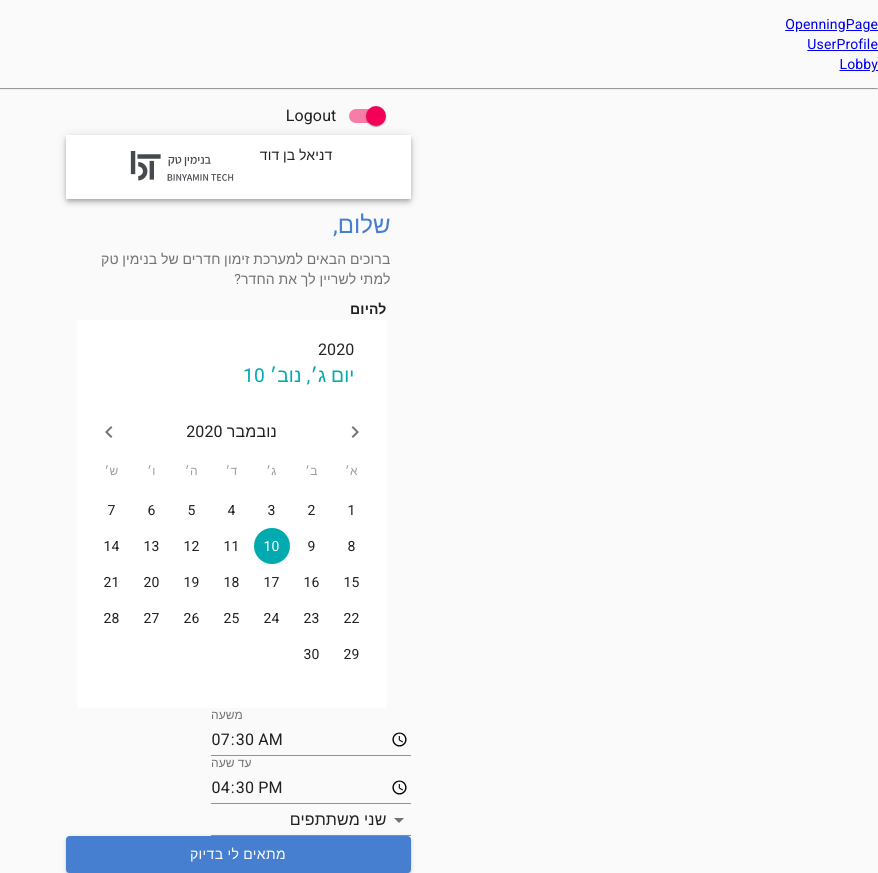
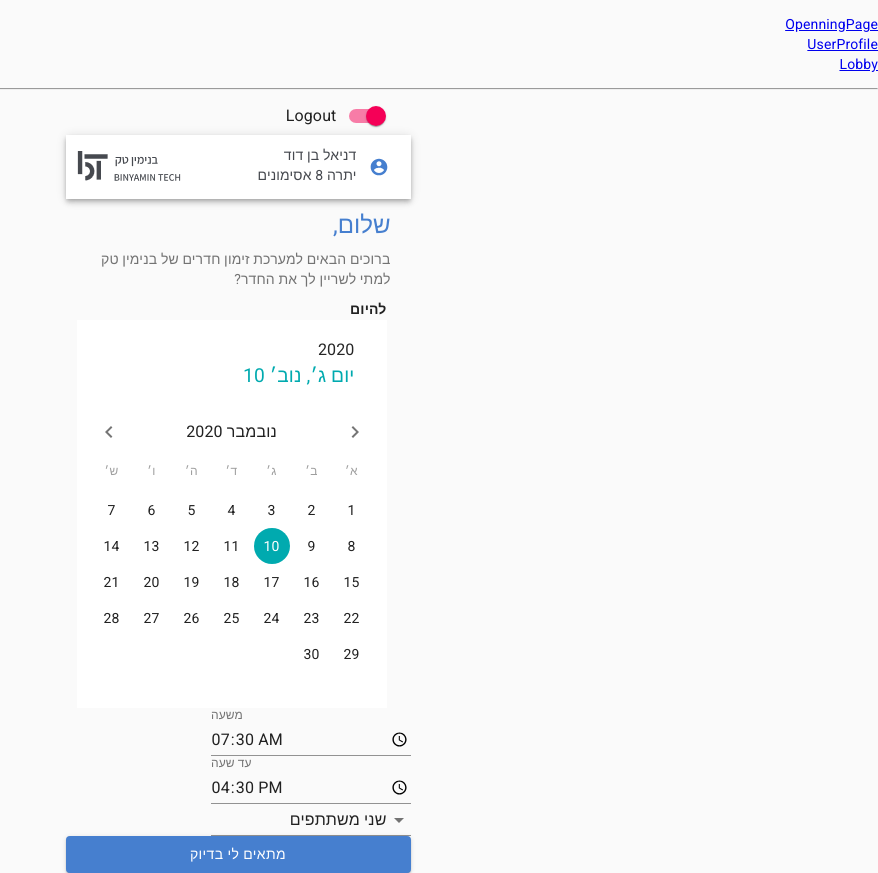
Before and after one commit to OrielBenMoshe/Rooms-Management, a React (Create React App) app: page / in a window 1280 px wide. Shown: the whole page, without its empty margins (402-1280 px from the left). Built offline with nearby package versions, Linux system fonts and the light colour scheme.

Commit message:
fix header

```diff
--- a/src/components/header/Header.jsx
+++ b/src/components/header/Header.jsx
@@ -22,23 +22,18 @@ const useStyles = makeStyles((theme) => ({
   },
   title: {
     flexGrow: 2,
+    color : '#46494F'
   },
-  container: {
+  toolBar : {
+    backgroundColor : 'white',
     display: 'flex',
-    justifyContent: "space-between",
-    color : '#46494F'
+    justifyContent:'space-between',
+    padding: '0 10px',
 
-  },
-  appBar : {
-    backgroundColor : 'white',
-
-    justifyContent:'space-between',
-    padding: '0 10px'
   },
   userDetails: {
     display: 'flex',
-    justifyContent: 'space-between',
-    textAlign: 'right',
+    justifyContent: 'flex-start',
   }
 
 
@@ -74,8 +69,9 @@ const useStyles = makeStyles((theme) => ({
           label={auth ? 'Logout' : 'Login'}
         />
       </FormGroup>
-      <AppBar className = {classes.appBar} variant = 'secendery' position="static" >
-        <Toolbar>
+
+      <AppBar variant='secendery' position="static">
+        <Toolbar className={classes.toolBar}>
           {/* <IconButton edge="start" className={classes.menuButton} color="inherit" aria-label="menu">
             <MenuIcon />
           </IconButton> */}
@@ -85,10 +81,12 @@ const useStyles = makeStyles((theme) => ({
                 aria-controls="menu-appbar"
                 aria-haspopup="true"
                 onClick={(e)=>{handleMenu(e); history.push("/UserProfile")}}
-                color="inherit"
+                color="primary"
               >
-                <AccountCircle fontSize='small' />
+                  <AccountCircle fontSize='small' />
               </IconButton>
+
+              {/* This is the menu of the icon button */}
               <Menu
                 id="menu-appbar"
                 anchorEl={anchorEl}
@@ -104,17 +102,19 @@ const useStyles = makeStyles((theme) => ({
                 open={open}
                 onClose={handleClose}
               >
-                <Link to="/UserProfile">
-                  <MenuItem onClick={handleClose}>פרופיל משתמש</MenuItem>
-                </Link>
-                <MenuItem onClick={handleClose}>התנתקות</MenuItem>
+
+                  <Link to="/UserProfile">
+                    <MenuItem onClick={handleClose}>פרופיל משתמש</MenuItem>
+                  </Link>
+                  <MenuItem onClick={handleClose}>התנתקות</MenuItem>
+
               </Menu>
             {auth && (
               <div>
               <Typography color="textPrimary" variant="body2" className={classes.title}>
                 {user.name} {user.surName}
               </Typography>
-              <Typography variant="body2" className={classes.title}>
+              <Typography color="textPrimary" variant="body2" className={classes.title}>
                 יתרה {user.credit} אסימונים
               </Typography>
               </div>
```
